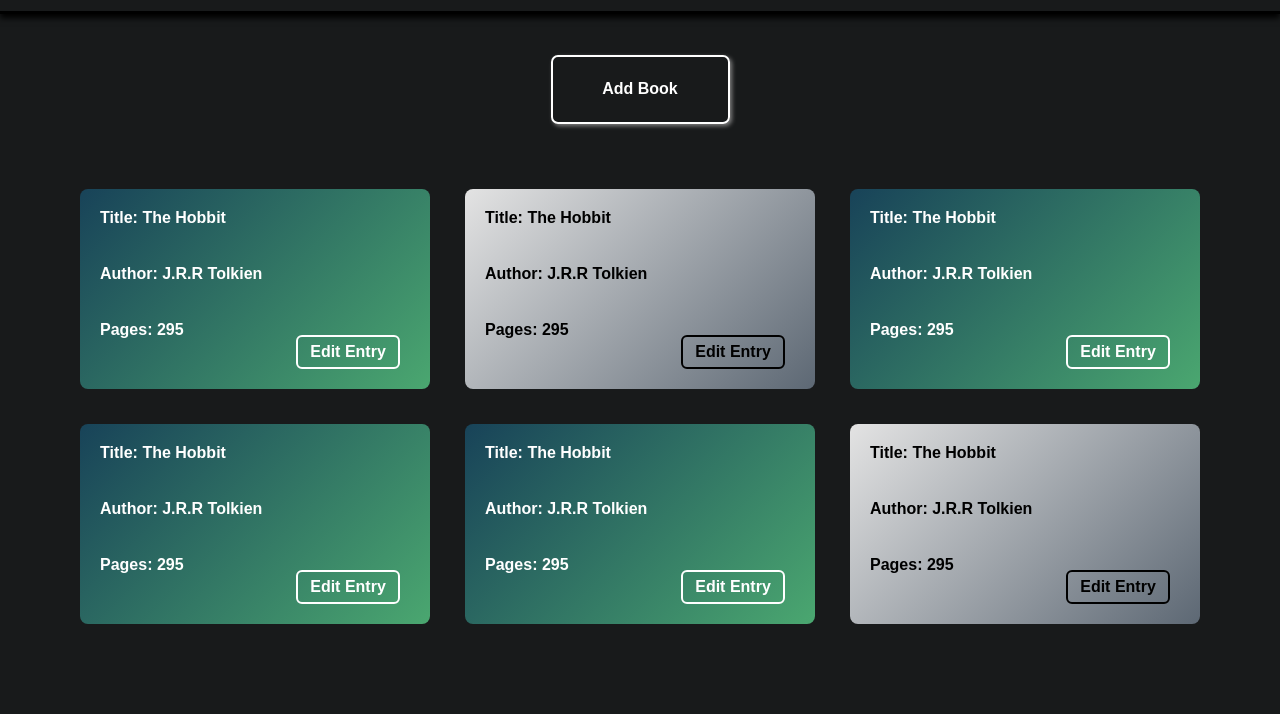
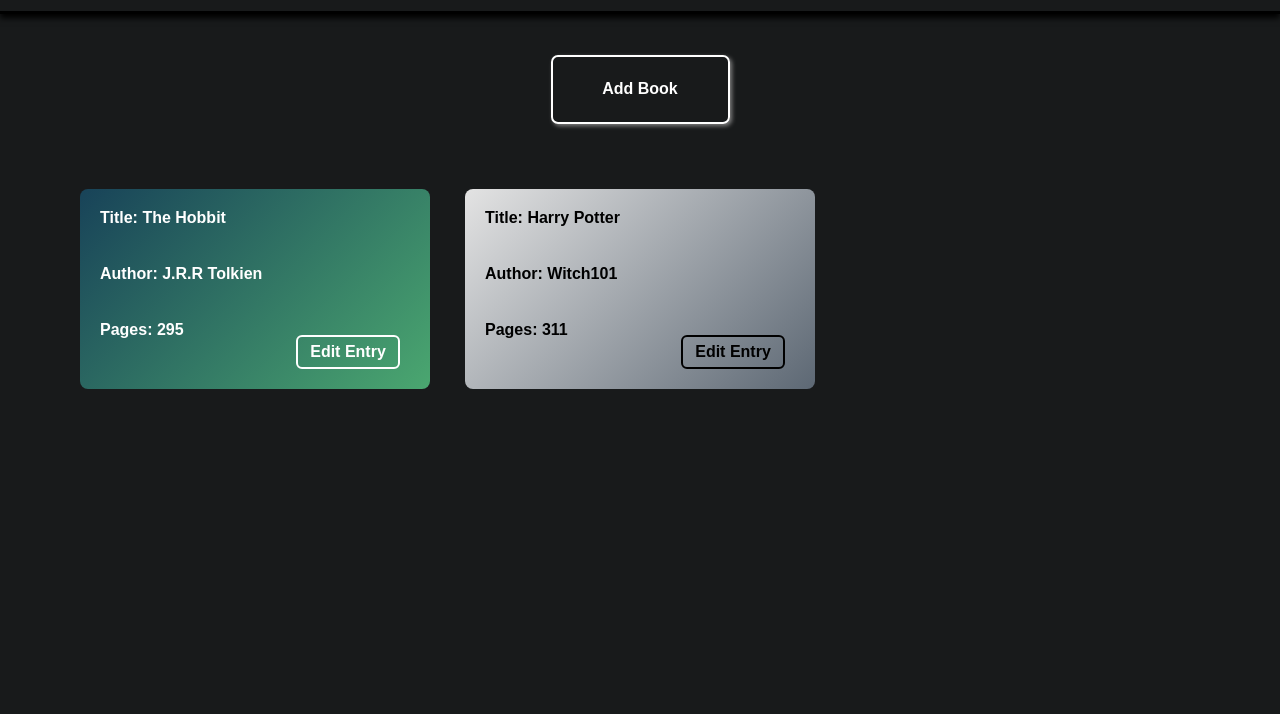
Before and after one commit to Tree-Ro/library, a plain HTML site: page index.html in a window 1280 px wide. Shown: the part 86-800 px from the top of the page. Drawn offline with Linux system fonts and the light colour scheme.

Commit message:
Oops,forgot to commit.. Finished HTML/CSS Layout and added basic JS func

```diff
--- a/index.html
+++ b/index.html
@@ -11,7 +11,6 @@
         <div class="container">
             <div class="header">
                 <h1 class="header-title">My Library</h1>
-                <button>
                 <object
                     data="icons/themeicon.svg"
                     type="image/svg+xml"
@@ -19,8 +18,6 @@
                     height="30"
                     class="svg-darkmode"
                 ></object>
-                </button>
-
                 <div class="lib-log">
                     <p class="total-books">Total: 0</p>
                     <p class="finished-books">Finished: 0</p>
@@ -33,44 +30,7 @@
                     <button>Add Book</button>
                 </div>
 
-                <div class="books">
-                    <div class="card-read">
-                        <p>Title: The Hobbit</p>
-                        <p>Author: J.R.R Tolkien</p>
-                        <p>Pages: 295</p>
-                        <button>Edit Entry</button>
-                    </div>
-                    <div class="card-unread">
-                        <p>Title: The Hobbit</p>
-                        <p>Author: J.R.R Tolkien</p>
-                        <p>Pages: 295</p>
-                        <button>Edit Entry</button>
-                    </div>
-                    <div class="card-read">
-                        <p>Title: The Hobbit</p>
-                        <p>Author: J.R.R Tolkien</p>
-                        <p>Pages: 295</p>
-                        <button>Edit Entry</button>
-                    </div>
-                    <div class="card-read">
-                        <p>Title: The Hobbit</p>
-                        <p>Author: J.R.R Tolkien</p>
-                        <p>Pages: 295</p>
-                        <button>Edit Entry</button>
-                    </div>
-                    <div class="card-read">
-                        <p>Title: The Hobbit</p>
-                        <p>Author: J.R.R Tolkien</p>
-                        <p>Pages: 295</p>
-                        <button>Edit Entry</button>
-                    </div>
-                    <div class="card-unread">
-                        <p>Title: The Hobbit</p>
-                        <p>Author: J.R.R Tolkien</p>
-                        <p>Pages: 295</p>
-                        <button>Edit Entry</button>
-                    </div>
-                </div>
+                <div class="shelf"></div>
             </div>
         </div>
     </body>
--- a/script.js
+++ b/script.js
@@ -0,0 +1,48 @@
+const myLibrary = [
+    {
+        title: 'The Hobbit',
+        author: 'J.R.R Tolkien',
+        pages: 295,
+        readStatus: 'card-read',
+    },
+    {
+        title: 'Harry Potter',
+        author: 'Witch101',
+        pages: 311,
+        readStatus: 'card-unread',
+    },
+];
+const shelf = document.querySelector('.shelf');
+
+function Book(title, author, pages, readStatus) {
+    this.title = title;
+    this.author = author;
+    this.pages = pages;
+    this.readStatus = readStatus;
+}
+
+function addBookToLibrary(book) {
+    myLibrary.push(book);
+}
+
+function displayBooks(array) {
+    array.forEach((obj) => {
+        const card = document.createElement('div');
+        card.setAttribute('class', obj.readStatus);
+        shelf.appendChild(card);
+
+        card.appendChild(document.createElement('p')).textContent =
+            'Title: ' + obj.title;
+
+        card.appendChild(document.createElement('p')).textContent =
+            'Author: ' + obj.author;
+
+        card.appendChild(document.createElement('p')).textContent =
+            'Pages: ' + obj.pages;
+
+        card.appendChild(document.createElement('button')).textContent =
+            'Edit Entry';
+    });
+}
+
+displayBooks(myLibrary);
--- a/styles.css
+++ b/styles.css
@@ -54,6 +54,9 @@ button {
     -webkit-filter: invert(100%); /* safari 6.0 - 9.0 */
     filter: invert(100%);
 }
+.container .header object {
+    align-self: center;
+}
 .container .header .lib-log {
     justify-self: end;
     padding-right: 50px;
@@ -87,14 +90,14 @@ button {
     border: 2px solid var(--color);
     box-shadow: 2px 2px 4px gray;
 }
-.container .content .books {
+.container .content .shelf {
     display: grid;
     grid-template-columns: repeat(auto-fill, minmax(300px, 1fr));
     grid-template-rows: repeat(auto-fill, 200px);
     gap: 35px;
 }
-.container .content .books .card-read,
-.container .content .books .card-unread {
+.container .content .shelf .card-read,
+.container .content .shelf .card-unread {
     position: relative;
     border-radius: 8px;
     min-height: 160px;
@@ -103,15 +106,15 @@ button {
     display: grid;
     gap: 8px;
 }
-.container .content .books .card-read {
+.container .content .shelf .card-read {
     background: linear-gradient(135deg, rgba(24, 77, 104, 0.8) 0%, rgba(87, 202, 133, 0.8) 100%);
     color: white;
 }
-.container .content .books .card-unread {
+.container .content .shelf .card-unread {
     background: linear-gradient(135deg, #e3e3e3 0%, #5d6874 100%);
     color: black;
 }
-.container .content .books button {
+.container .content .shelf button {
     position: absolute;
     text-align: center;
     right: 30px;
@@ -124,13 +127,13 @@ button {
     border-radius: 6px;
     border: 2px solid;
 }
-.container .content .books button:hover,
+.container .content .shelf button:hover,
 .container .navbar button:hover {
     scale: 1.03;
     transition: 0.5ms;
     cursor: pointer
 }
-.container .content .books button:active,
+.container .content .shelf button:active,
 .container .navbar button:active {
     scale: 1;
 }
```
Lines whose indentation alone changed are shown as unchanged.
